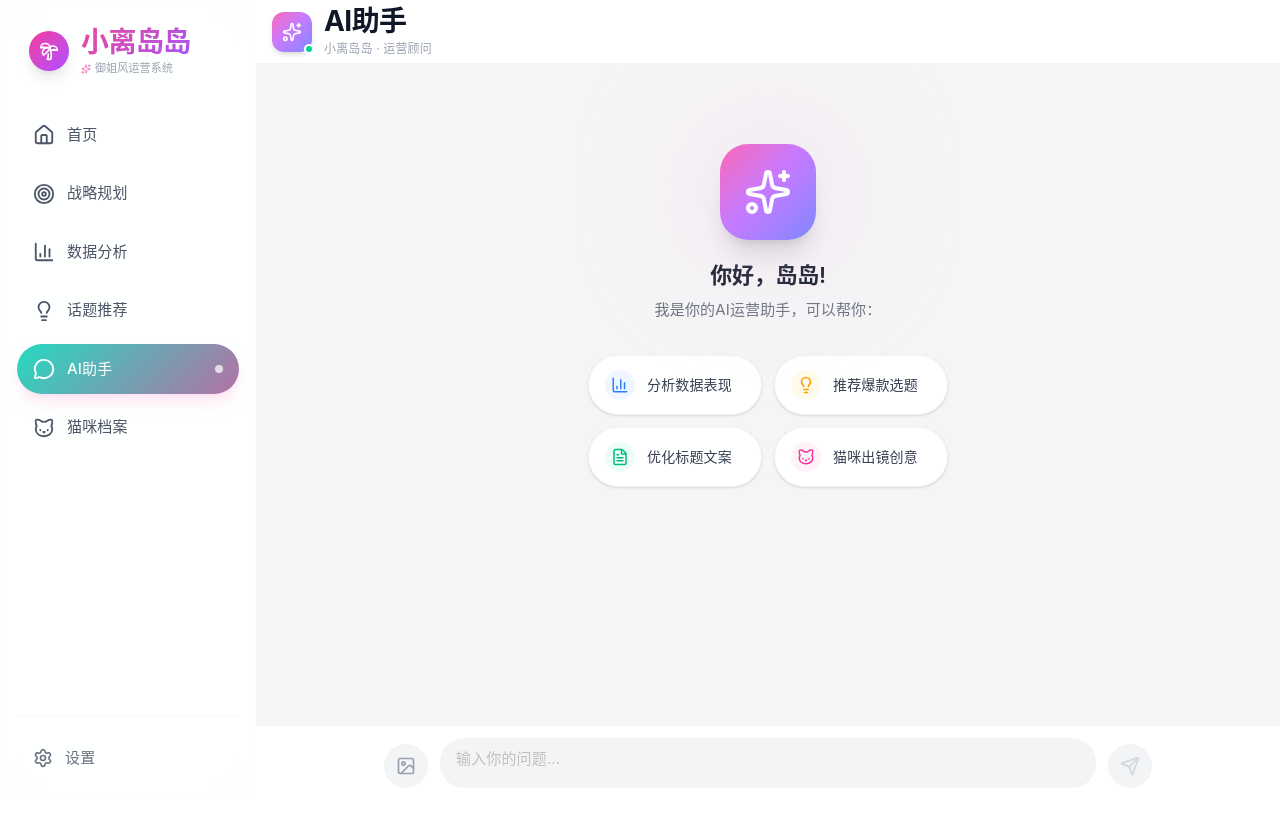
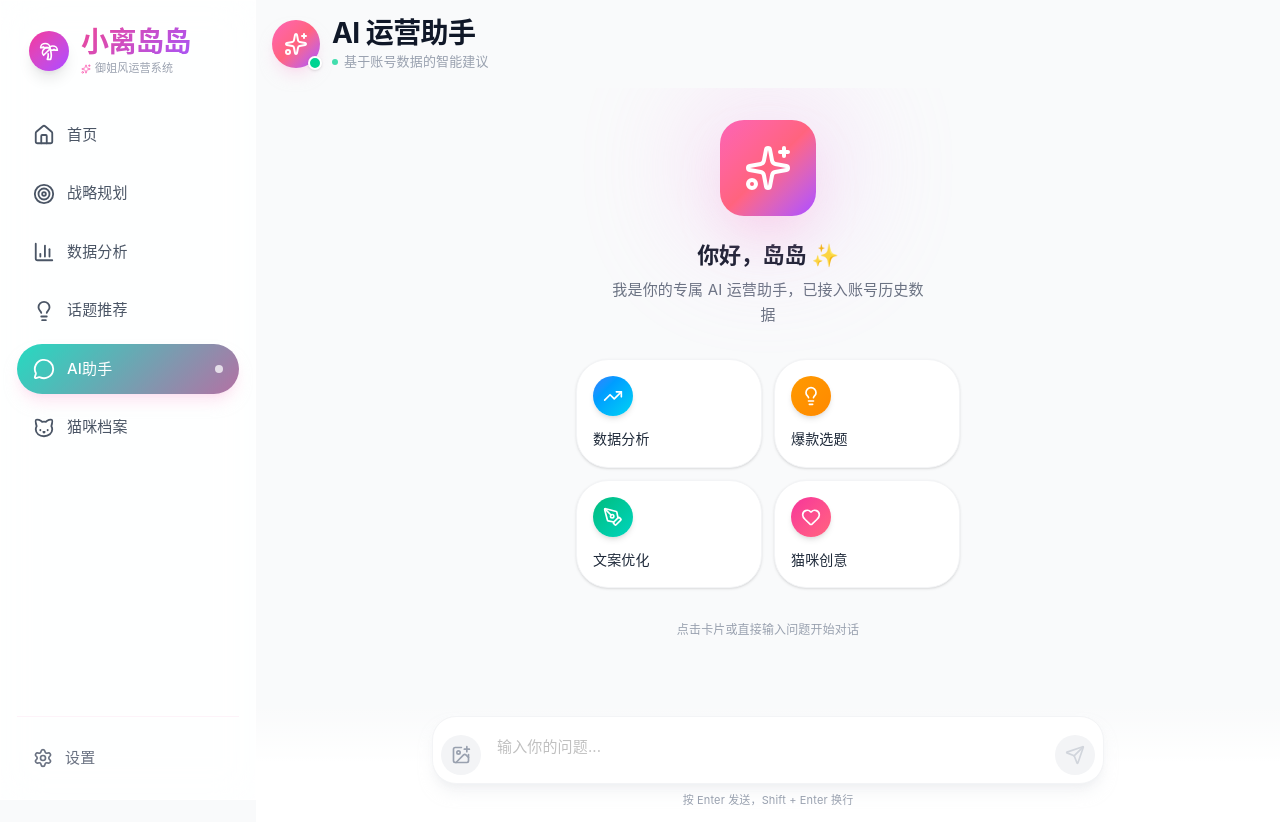
Before and after one commit to brianzhibo-design/DD, a Next.js app: page /assistant in a window 1280 px wide. Before the commit the page ends 800 px from the top, so only its background shows below. Built offline with nearby package versions, Linux system fonts and the light colour scheme.

Commit message:
feat: completely redesign AI assistant page with UI UX Pro Max guidelines

```diff
--- a/src/app/assistant/page.tsx
+++ b/src/app/assistant/page.tsx
@@ -1,8 +1,24 @@
 'use client'
 
 import React, { useState, useRef, useEffect } from 'react'
-import { Send, Image as ImageIcon, Sparkles, User, BarChart3, Lightbulb, FileText, Cat, AlertCircle } from 'lucide-react'
+import {
+  Send,
+  ImagePlus,
+  Sparkles,
+  User,
+  TrendingUp,
+  Lightbulb,
+  PenTool,
+  Heart,
+  AlertCircle,
+  RefreshCw,
+  Copy,
+  Check
+} from 'lucide-react'
 
+// ============================================
+// Types
+// ============================================
 interface Message {
   id: string
   role: 'user' | 'assistant'
@@ -11,48 +27,94 @@ interface Message {
   isError?: boolean
 }
 
+interface QuickAction {
+  icon: React.ReactNode
+  label: string
+  prompt: string
+  gradient: string
+}
+
+// ============================================
+// Constants
+// ============================================
+const QUICK_ACTIONS: QuickAction[] = [
+  {
+    icon: <TrendingUp className="w-5 h-5" />,
+    label: '数据分析',
+    prompt: '帮我分析最近的运营数据表现，给出改进建议',
+    gradient: 'from-blue-500 to-cyan-400'
+  },
+  {
+    icon: <Lightbulb className="w-5 h-5" />,
+    label: '爆款选题',
+    prompt: '根据我的账号定位，推荐5个最可能爆火的选题',
+    gradient: 'from-amber-500 to-orange-400'
+  },
+  {
+    icon: <PenTool className="w-5 h-5" />,
+    label: '文案优化',
+    prompt: '帮我优化小红书笔记的标题和文案，让它更吸引人',
+    gradient: 'from-emerald-500 to-teal-400'
+  },
+  {
+    icon: <Heart className="w-5 h-5" />,
+    label: '猫咪创意',
+    prompt: '推荐几个让猫咪自然出镜的创意拍摄方案',
+    gradient: 'from-pink-500 to-rose-400'
+  },
+]
+
+// ============================================
+// Main Component
+// ============================================
 export default function AssistantPage() {
   const [messages, setMessages] = useState<Message[]>([])
   const [input, setInput] = useState('')
   const [loading, setLoading] = useState(false)
-  const messagesContainerRef = useRef<HTMLDivElement>(null)
+  const [copiedId, setCopiedId] = useState<string | null>(null)
+
+  const messagesEndRef = useRef<HTMLDivElement>(null)
   const textareaRef = useRef<HTMLTextAreaElement>(null)
+  const containerRef = useRef<HTMLDivElement>(null)
 
-  // 滚动到底部
-  const scrollToBottom = () => {
-    if (messagesContainerRef.current) {
-      messagesContainerRef.current.scrollTop = messagesContainerRef.current.scrollHeight
-    }
-  }
-
+  // 自动滚动到底部
   useEffect(() => {
-    scrollToBottom()
+    messagesEndRef.current?.scrollIntoView({ behavior: 'smooth' })
   }, [messages, loading])
 
   // 自动调整输入框高度
   useEffect(() => {
     if (textareaRef.current) {
       textareaRef.current.style.height = '24px'
-      textareaRef.current.style.height = Math.min(textareaRef.current.scrollHeight, 120) + 'px'
+      textareaRef.current.style.height = `${Math.min(textareaRef.current.scrollHeight, 120)}px`
     }
   }, [input])
 
+  // 格式化时间
   const formatTime = (date: Date) => {
     return date.toLocaleTimeString('zh-CN', { hour: '2-digit', minute: '2-digit' })
   }
 
+  // 判断是否显示时间戳
   const shouldShowTime = (current: Message, previous?: Message) => {
     if (!previous) return true
-    const diff = current.timestamp.getTime() - previous.timestamp.getTime()
-    return diff > 5 * 60 * 1000
+    return current.timestamp.getTime() - previous.timestamp.getTime() > 5 * 60 * 1000
   }
 
+  // 复制消息
+  const handleCopy = async (id: string, content: string) => {
+    await navigator.clipboard.writeText(content)
+    setCopiedId(id)
+    setTimeout(() => setCopiedId(null), 2000)
+  }
+
+  // 发送消息
   const handleSend = async (text?: string) => {
-    const messageText = text || input.trim()
+    const messageText = (text || input).trim()
     if (!messageText || loading) return
 
     const userMessage: Message = {
-      id: Date.now().toString(),
+      id: `user-${Date.now()}`,
       role: 'user',
       content: messageText,
       timestamp: new Date()
@@ -67,34 +129,28 @@ export default function AssistantPage() {
         method: 'POST',
         headers: { 'Content-Type': 'application/json' },
         body: JSON.stringify({
-          message: userMessage.content,
-          history: messages.map(m => ({ role: m.role, content: m.content }))
+          message: messageText,
+          history: messages.slice(-10).map(m => ({ role: m.role, content: m.content }))
         })
       })
 
       const data = await response.json()
 
-      const extractContent = (d: Record<string, unknown>): string => {
-        if (typeof d.message === 'string' && d.message) return d.message
-        if (typeof d.response === 'string' && d.response) return d.response
-        if (typeof d.content === 'string' && d.content) return d.content
-        if (typeof d.error === 'string' && d.error) return `错误: ${d.error}`
-        return '抱歉，无法解析响应'
-      }
+      const content = data.message || data.response || data.content ||
+                      (data.error ? `错误: ${data.error}` : '抱歉，无法获取回复')
 
       setMessages(prev => [...prev, {
-        id: (Date.now() + 1).toString(),
+        id: `assistant-${Date.now()}`,
         role: 'assistant',
-        content: extractContent(data),
+        content,
         timestamp: new Date(),
         isError: !!data.error
       }])
-    } catch (error) {
-      console.error('发送失败:', error)
+    } catch {
       setMessages(prev => [...prev, {
-        id: (Date.now() + 1).toString(),
+        id: `error-${Date.now()}`,
         role: 'assistant',
-        content: '网络错误，请检查连接后重试',
+        content: '网络连接失败，请检查网络后重试',
         timestamp: new Date(),
         isError: true
       }])
@@ -103,6 +159,16 @@ export default function AssistantPage() {
     setLoading(false)
   }
 
+  // 重试发送
+  const handleRetry = () => {
+    const lastUserMessage = [...messages].reverse().find(m => m.role === 'user')
+    if (lastUserMessage) {
+      setMessages(prev => prev.filter(m => m.id !== messages[messages.length - 1].id))
+      handleSend(lastUserMessage.content)
+    }
+  }
+
+  // 键盘事件
   const handleKeyDown = (e: React.KeyboardEvent) => {
     if (e.key === 'Enter' && !e.shiftKey) {
       e.preventDefault()
@@ -110,174 +176,209 @@ export default function AssistantPage() {
     }
   }
 
-  const quickActions = [
-    { icon: <BarChart3 className="w-[18px] h-[18px]" />, text: '分析数据表现', color: 'text-blue-500', bg: 'bg-blue-50' },
-    { icon: <Lightbulb className="w-[18px] h-[18px]" />, text: '推荐爆款选题', color: 'text-amber-500', bg: 'bg-amber-50' },
-    { icon: <FileText className="w-[18px] h-[18px]" />, text: '优化标题文案', color: 'text-emerald-500', bg: 'bg-emerald-50' },
-    { icon: <Cat className="w-[18px] h-[18px]" />, text: '猫咪出镜创意', color: 'text-pink-500', bg: 'bg-pink-50' },
-  ]
+  return (
+    <div className="flex flex-col h-full min-h-0">
+      {/* ====== Header ====== */}
+      <header className="flex-shrink-0 px-4 py-3 lg:py-4">
+        <div className="flex items-center gap-3">
+          {/* AI 头像 */}
+          <div className="relative">
+            <div className="w-11 h-11 lg:w-12 lg:h-12 rounded-2xl bg-gradient-to-br from-pink-400 via-rose-400 to-purple-500 flex items-center justify-center shadow-lg shadow-pink-200/50">
+              <Sparkles className="w-6 h-6 text-white" />
+            </div>
+            {/* 在线状态 */}
+            <span className="absolute -bottom-0.5 -right-0.5 w-3.5 h-3.5 bg-emerald-400 rounded-full border-[2.5px] border-white shadow-sm" />
+          </div>
 
-  return (
-    <div className="flex flex-col h-full min-h-0 bg-[#F5F5F5]">
-      {/* ===== 顶部标题栏 ===== */}
-      {/* 高度: 56px (移动端) / 64px (桌面端) - 符合 iOS 导航栏标准 */}
-      <header className="flex-shrink-0 h-14 lg:h-16 bg-white border-b border-gray-100 px-4 flex items-center gap-3">
-        {/* 头像: 36x36 (移动端) / 40x40 (桌面端) */}
-        <div className="relative">
-          <div className="w-9 h-9 lg:w-10 lg:h-10 rounded-[12px] bg-gradient-to-br from-pink-400 via-purple-400 to-indigo-400 flex items-center justify-center shadow-md">
-            <Sparkles className="w-5 h-5 text-white" />
+          {/* 标题信息 */}
+          <div className="flex-1">
+            <h1 className="text-[17px] lg:text-[18px] font-semibold text-gray-900">
+              AI 运营助手
+            </h1>
+            <p className="text-[12px] lg:text-[13px] text-gray-400 flex items-center gap-1.5">
+              <span className="inline-block w-1.5 h-1.5 bg-emerald-400 rounded-full animate-pulse" />
+              基于账号数据的智能建议
+            </p>
           </div>
-          {/* 在线状态指示器 */}
-          <span className="absolute -bottom-0.5 -right-0.5 w-2.5 h-2.5 bg-emerald-400 rounded-full border-2 border-white"></span>
-        </div>
-        <div className="flex-1 min-w-0">
-          <h1 className="text-[15px] lg:text-[16px] font-semibold text-gray-900 leading-tight">AI助手</h1>
-          <p className="text-[11px] lg:text-[12px] text-gray-400 leading-tight">小离岛岛 · 运营顾问</p>
         </div>
       </header>
 
-      {/* ===== 消息区域 ===== */}
-      {/* flex-1 填充剩余空间，overflow-y-auto 支持滚动 */}
+      {/* ====== Messages Area ====== */}
       <div
-        ref={messagesContainerRef}
-        className="flex-1 overflow-y-auto overscroll-contain"
+        ref={containerRef}
+        className="flex-1 overflow-y-auto px-4 pb-4"
         style={{ WebkitOverflowScrolling: 'touch' }}
       >
-        {/* 内容容器: 水平间距 16px，垂直间距 16px，最大宽度 720px */}
-        <div className="px-4 py-4 space-y-3 max-w-3xl mx-auto">
-
-          {/* ===== 欢迎区域 ===== */}
+        {/* 空状态 - 欢迎界面 */}
         {messages.length === 0 && (
-            <div className="flex flex-col items-center pt-8 lg:pt-16 pb-6">
-              {/* 头像区域 - 带光晕效果 */}
-              <div className="relative mb-5">
-                <div className="absolute inset-0 bg-gradient-to-br from-pink-200 to-purple-200 rounded-full blur-2xl opacity-50 scale-150"></div>
-                <div className="relative w-20 h-20 lg:w-24 lg:h-24 rounded-[24px] lg:rounded-[28px] bg-gradient-to-br from-pink-400 via-purple-400 to-indigo-400 flex items-center justify-center shadow-xl">
+          <div className="flex flex-col items-center justify-center min-h-[60vh] py-8">
+            {/* Logo */}
+            <div className="relative mb-6">
+              <div className="absolute inset-0 bg-gradient-to-br from-pink-300 to-purple-300 rounded-full blur-2xl opacity-40 scale-150" />
+              <div className="relative w-20 h-20 lg:w-24 lg:h-24 rounded-3xl bg-gradient-to-br from-pink-400 via-rose-400 to-purple-500 flex items-center justify-center shadow-2xl shadow-pink-300/40">
                 <Sparkles className="w-10 h-10 lg:w-12 lg:h-12 text-white" />
               </div>
             </div>
 
-              {/* 欢迎文案 - 间距遵循 8pt 网格 */}
-              <h2 className="text-[20px] lg:text-[24px] font-semibold text-gray-900 mb-2">你好，岛岛!</h2>
-              <p className="text-[14px] lg:text-[15px] text-gray-500 mb-8">我是你的AI运营助手，可以帮你：</p>
+            {/* 欢迎文案 */}
+            <h2 className="text-[22px] lg:text-[26px] font-bold text-gray-900 mb-2">
+              你好，岛岛 ✨
+            </h2>
+            <p className="text-[14px] lg:text-[15px] text-gray-500 mb-8 text-center max-w-xs">
+              我是你的专属 AI 运营助手，已接入账号历史数据
+            </p>
 
-              {/* 快捷操作按钮 - 2列网格，间距 12px */}
-              <div className="grid grid-cols-2 gap-3 w-full max-w-[320px] lg:max-w-[360px]">
-                {quickActions.map((item, i) => (
+            {/* 快捷操作 */}
+            <div className="grid grid-cols-2 gap-3 w-full max-w-sm">
+              {QUICK_ACTIONS.map((action, i) => (
                 <button
                   key={i}
-                    onClick={() => handleSend(item.text)}
+                  onClick={() => handleSend(action.prompt)}
                   disabled={loading}
-                    className={`
-                      flex items-center gap-3
-                      px-4 py-3.5
-                      bg-white rounded-2xl
-                      border border-gray-100
-                      text-[14px] text-gray-700 font-medium
-                      shadow-sm
-                      hover:shadow-md hover:border-gray-200
-                      active:scale-[0.98]
-                      transition-all duration-200
-                      disabled:opacity-50 disabled:pointer-events-none
-                      min-h-[52px]
-                    `}
+                  className="group relative overflow-hidden rounded-2xl bg-white p-4 text-left shadow-sm border border-gray-100 hover:shadow-lg hover:border-gray-200 active:scale-[0.98] transition-all duration-200 disabled:opacity-50"
                 >
-                    <span className={`${item.color} ${item.bg} p-1.5 rounded-lg`}>{item.icon}</span>
-                    <span className="truncate flex-1 text-left">{item.text}</span>
+                  {/* 背景渐变 hover 效果 */}
+                  <div className={`absolute inset-0 bg-gradient-to-br ${action.gradient} opacity-0 group-hover:opacity-5 transition-opacity`} />
+
+                  {/* 图标 */}
+                  <div className={`w-10 h-10 rounded-xl bg-gradient-to-br ${action.gradient} flex items-center justify-center text-white mb-3 shadow-md`}>
+                    {action.icon}
+                  </div>
+
+                  {/* 文字 */}
+                  <span className="text-[14px] font-medium text-gray-800">
+                    {action.label}
+                  </span>
                 </button>
               ))}
             </div>
+
+            {/* 提示文字 */}
+            <p className="text-[12px] text-gray-400 mt-8">
+              点击卡片或直接输入问题开始对话
+            </p>
           </div>
         )}
 
-          {/* ===== 消息列表 ===== */}
+        {/* 消息列表 */}
+        <div className="space-y-4 max-w-2xl mx-auto">
           {messages.map((msg, index) => (
-            <div key={msg.id}>
-              {/* 时间戳 - 上下间距 12px */}
+            <div key={msg.id} className="animate-in fade-in slide-in-from-bottom-2 duration-300">
+              {/* 时间戳 */}
               {shouldShowTime(msg, messages[index - 1]) && (
-                <div className="text-center text-[12px] text-gray-400 my-3 py-1 select-none">
+                <div className="flex justify-center my-4">
+                  <span className="text-[11px] text-gray-400 bg-gray-100/80 px-3 py-1 rounded-full">
                     {formatTime(msg.timestamp)}
+                  </span>
                 </div>
               )}
 
-              {/* 消息行 - 头像与气泡间距 8px */}
-              <div className={`flex items-start gap-2.5 ${msg.role === 'user' ? 'flex-row-reverse' : ''}`}>
-                {/* AI 头像: 32x32 */}
+              {/* 消息行 */}
+              <div className={`flex gap-2.5 ${msg.role === 'user' ? 'flex-row-reverse' : ''}`}>
+                {/* 头像 */}
                 {msg.role === 'assistant' && (
-                  <div className={`
-                    w-8 h-8 rounded-xl flex items-center justify-center flex-shrink-0 shadow-sm
-                    ${msg.isError
+                  <div className={`flex-shrink-0 w-8 h-8 rounded-xl flex items-center justify-center shadow-sm ${
+                    msg.isError
                       ? 'bg-gradient-to-br from-red-400 to-red-500'
                       : 'bg-gradient-to-br from-pink-400 to-purple-500'
-                    }
-                  `}>
-                    {msg.isError
-                      ? <AlertCircle className="w-4 h-4 text-white" />
-                      : <Sparkles className="w-4 h-4 text-white" />
-                    }
+                  }`}>
+                    {msg.isError ? (
+                      <AlertCircle className="w-4 h-4 text-white" />
+                    ) : (
+                      <Sparkles className="w-4 h-4 text-white" />
+                    )}
                   </div>
                 )}
 
-                {/* 用户头像: 32x32 */}
                 {msg.role === 'user' && (
-                  <div className="w-8 h-8 rounded-xl bg-gradient-to-br from-blue-400 to-cyan-500 flex items-center justify-center flex-shrink-0 shadow-sm">
+                  <div className="flex-shrink-0 w-8 h-8 rounded-xl bg-gradient-to-br from-blue-500 to-indigo-500 flex items-center justify-center shadow-sm">
                     <User className="w-4 h-4 text-white" />
                   </div>
                 )}
 
-                {/* 消息气泡 - 内边距 12px 16px，最大宽度 75% */}
-                <div className={`
-                  max-w-[75%]
-                  px-4 py-3
-                  ${msg.role === 'user'
-                    ? 'bg-gradient-to-br from-pink-500 to-purple-500 text-white rounded-[20px] rounded-br-md shadow-md'
+                {/* 气泡 */}
+                <div className={`group relative max-w-[80%] lg:max-w-[70%] ${
+                  msg.role === 'user'
+                    ? 'bg-gradient-to-br from-pink-500 via-rose-500 to-purple-500 text-white rounded-[20px] rounded-tr-md shadow-lg shadow-pink-200/30'
                     : msg.isError
-                      ? 'bg-red-50 text-red-700 rounded-[20px] rounded-bl-md border border-red-100'
-                      : 'bg-white text-gray-700 rounded-[20px] rounded-bl-md shadow-sm border border-gray-50'
-                  }
-                `}>
-                  <p className="text-[15px] leading-[1.6] whitespace-pre-wrap break-words">{msg.content}</p>
+                      ? 'bg-red-50 text-red-700 rounded-[20px] rounded-tl-md border border-red-100'
+                      : 'bg-white text-gray-700 rounded-[20px] rounded-tl-md shadow-md shadow-gray-100/50 border border-gray-50'
+                }`}>
+                  {/* 内容 */}
+                  <div className="px-4 py-3">
+                    <p className="text-[15px] leading-relaxed whitespace-pre-wrap break-words">
+                      {msg.content}
+                    </p>
+                  </div>
+
+                  {/* 操作按钮 - AI 消息 */}
+                  {msg.role === 'assistant' && !msg.isError && (
+                    <div className="absolute -bottom-6 left-2 opacity-0 group-hover:opacity-100 transition-opacity flex gap-1">
+                      <button
+                        onClick={() => handleCopy(msg.id, msg.content)}
+                        className="p-1.5 rounded-lg bg-white shadow-sm border border-gray-100 text-gray-400 hover:text-gray-600 hover:bg-gray-50 transition-colors"
+                        title="复制"
+                      >
+                        {copiedId === msg.id ? (
+                          <Check className="w-3.5 h-3.5 text-emerald-500" />
+                        ) : (
+                          <Copy className="w-3.5 h-3.5" />
+                        )}
+                      </button>
+                    </div>
+                  )}
+
+                  {/* 错误消息重试按钮 */}
+                  {msg.isError && (
+                    <button
+                      onClick={handleRetry}
+                      className="absolute -bottom-6 left-2 flex items-center gap-1 px-2 py-1 rounded-lg bg-white shadow-sm border border-gray-100 text-red-500 hover:bg-red-50 text-[12px] transition-colors"
+                    >
+                      <RefreshCw className="w-3 h-3" />
+                      重试
+                    </button>
+                  )}
                 </div>
               </div>
             </div>
           ))}
 
-          {/* ===== 加载动画 ===== */}
+          {/* 加载状态 */}
           {loading && (
-            <div className="flex items-start gap-2.5">
-              <div className="w-8 h-8 rounded-xl bg-gradient-to-br from-pink-400 to-purple-500 flex items-center justify-center shadow-sm">
+            <div className="flex gap-2.5 animate-in fade-in duration-200">
+              <div className="flex-shrink-0 w-8 h-8 rounded-xl bg-gradient-to-br from-pink-400 to-purple-500 flex items-center justify-center shadow-sm">
                 <Sparkles className="w-4 h-4 text-white" />
               </div>
-              <div className="bg-white px-4 py-3 rounded-[20px] rounded-bl-md shadow-sm border border-gray-50">
-                <div className="flex gap-1.5 items-center h-[24px]">
-                  <span className="w-2 h-2 bg-pink-300 rounded-full animate-bounce" style={{ animationDelay: '0ms' }}></span>
-                  <span className="w-2 h-2 bg-purple-300 rounded-full animate-bounce" style={{ animationDelay: '150ms' }}></span>
-                  <span className="w-2 h-2 bg-indigo-300 rounded-full animate-bounce" style={{ animationDelay: '300ms' }}></span>
+              <div className="bg-white px-4 py-3 rounded-[20px] rounded-tl-md shadow-md shadow-gray-100/50 border border-gray-50">
+                <div className="flex items-center gap-1.5 h-5">
+                  <span className="w-2 h-2 bg-pink-400 rounded-full animate-bounce" style={{ animationDelay: '0ms' }} />
+                  <span className="w-2 h-2 bg-rose-400 rounded-full animate-bounce" style={{ animationDelay: '150ms' }} />
+                  <span className="w-2 h-2 bg-purple-400 rounded-full animate-bounce" style={{ animationDelay: '300ms' }} />
                 </div>
               </div>
             </div>
           )}
 
-          {/* 底部安全区 - 为输入框留出视觉空间 */}
-          <div className="h-2"></div>
+          {/* 滚动锚点 */}
+          <div ref={messagesEndRef} className="h-4" />
         </div>
       </div>
 
-      {/* ===== 底部输入区域 ===== */}
-      {/* 底部间距 64px (mb-16) 为底部导航栏留空间 */}
-      <footer className="flex-shrink-0 bg-white border-t border-gray-100 px-4 py-3 mb-16 lg:mb-0">
-        {/* 输入行容器 - 最大宽度与消息区域一致 */}
-        <div className="flex items-end gap-3 max-w-3xl mx-auto">
-          {/* 附件按钮: 44x44 触摸目标 */}
+      {/* ====== Input Area ====== */}
+      <footer className="flex-shrink-0 px-4 py-3 mb-16 lg:mb-0 bg-gradient-to-t from-white via-white to-transparent">
+        <div className="max-w-2xl mx-auto">
+          {/* 输入框容器 */}
+          <div className="flex items-end gap-2 p-2 bg-white rounded-[24px] shadow-lg shadow-gray-200/50 border border-gray-100">
+            {/* 附件按钮 */}
             <button
-            className="w-11 h-11 rounded-xl bg-gray-100 flex items-center justify-center text-gray-400 hover:bg-gray-200 hover:text-gray-600 active:scale-95 transition-all flex-shrink-0"
-            aria-label="添加附件"
+              className="flex-shrink-0 w-10 h-10 rounded-xl bg-gray-100 flex items-center justify-center text-gray-400 hover:bg-gray-200 hover:text-gray-600 active:scale-95 transition-all"
+              aria-label="添加图片"
             >
-            <ImageIcon className="w-5 h-5" />
+              <ImagePlus className="w-5 h-5" />
             </button>
 
-          {/* 输入框容器 - 圆角 24px，内边距 12px 16px */}
-          <div className="flex-1 bg-gray-100 rounded-[24px] px-4 py-2.5 focus-within:ring-2 focus-within:ring-pink-200 focus-within:bg-white focus-within:shadow-sm transition-all">
+            {/* 文本输入 */}
+            <div className="flex-1 min-w-0">
               <textarea
                 ref={textareaRef}
                 value={input}
@@ -286,31 +387,31 @@ export default function AssistantPage() {
                 placeholder="输入你的问题..."
                 rows={1}
                 disabled={loading}
-              className="w-full bg-transparent resize-none outline-none text-[15px] text-gray-700 placeholder:text-gray-400 disabled:opacity-50 leading-[1.5]"
+                className="w-full px-2 py-2.5 bg-transparent resize-none outline-none text-[15px] text-gray-700 placeholder:text-gray-400 disabled:opacity-50 leading-relaxed"
                 style={{ maxHeight: '120px', minHeight: '24px' }}
               />
             </div>
 
-          {/* 发送按钮: 44x44 触摸目标 */}
+            {/* 发送按钮 */}
             <button
               onClick={() => handleSend()}
               disabled={!input.trim() || loading}
-            aria-label="发送消息"
-            className={`
-              w-11 h-11 rounded-xl flex items-center justify-center flex-shrink-0
-              transition-all duration-200
-              ${input.trim() && !loading
-                ? 'bg-gradient-to-br from-pink-500 to-purple-500 text-white shadow-lg shadow-pink-200/50 hover:shadow-xl active:scale-95'
+              aria-label="发送"
+              className={`flex-shrink-0 w-10 h-10 rounded-xl flex items-center justify-center transition-all duration-200 ${
+                input.trim() && !loading
+                  ? 'bg-gradient-to-br from-pink-500 to-purple-500 text-white shadow-lg shadow-pink-200/50 hover:shadow-xl hover:scale-105 active:scale-95'
                   : 'bg-gray-100 text-gray-300'
-              }
-            `}
+              }`}
             >
               <Send className="w-5 h-5" />
             </button>
           </div>
 
-        {/* iOS 安全区域 */}
-        <div className="h-safe"></div>
+          {/* 提示文字 */}
+          <p className="text-center text-[11px] text-gray-400 mt-2">
+            按 Enter 发送，Shift + Enter 换行
+          </p>
+        </div>
       </footer>
     </div>
   )
```
Lines whose indentation alone changed are shown as unchanged.
